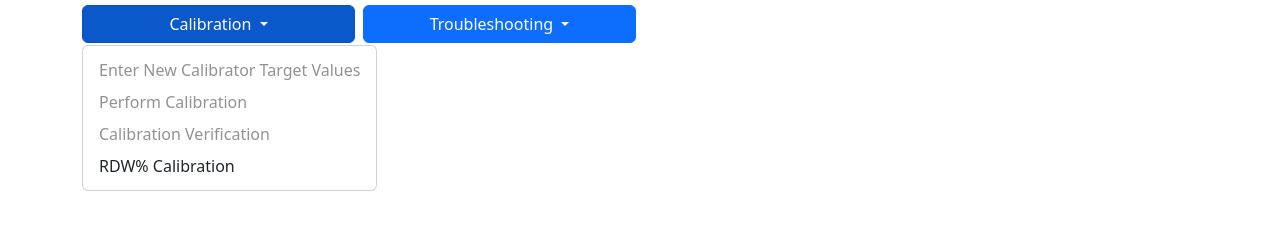
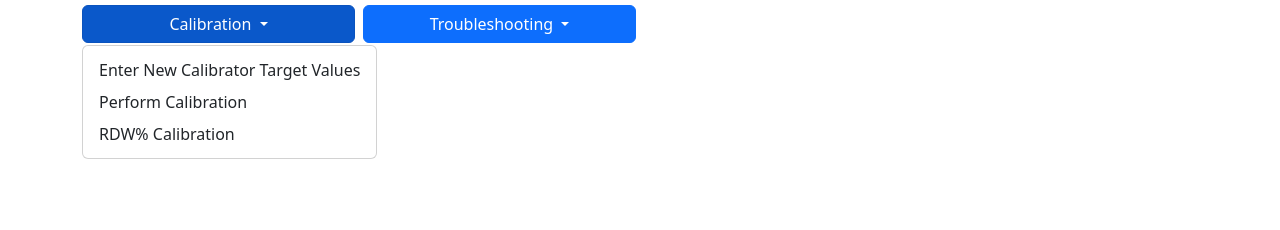
Before and after one commit to eaflores/PLES, a plain HTML site: page medonic.html in a window 1280 px wide. Both pictures are taken after a click on the button "Calibration". Shown: the part 406-636 px from the top of the page. Drawn offline with nearby package versions, Linux system fonts and the light colour scheme.

Commit message:
added calibration menu and pdfs

```diff
--- a/medonic.html
+++ b/medonic.html
@@ -180,10 +180,9 @@
             Calibration
           </button>
           <ul class="dropdown-menu">
-            <li><a class="dropdown-item disabled" href="#">Enter New Calibrator Target Values</a></li>
-            <li><a class="dropdown-item disabled" href="#">Perform Calibration</a></li>
-            <li><a class="dropdown-item disabled" href="#">Calibration Verification</a></li>
-            <li><a class="dropdown-item" href="pdfs/Medonic RDW% Calibration March-2026.pdf">RDW% Calibration</a></li>
+            <li><a class="dropdown-item" href="pdfs/calibration/Enter New Calibrator Target Values.pdf">Enter New Calibrator Target Values</a></li>
+            <li><a class="dropdown-item" href="pdfs/calibration/Medonic Calibration Procedure +RDW% Cal.pdf">Perform Calibration</a></li>
+            <li><a class="dropdown-item" href="pdfs/calibration/RDW% Calibration.pdf">RDW% Calibration</a></li>
           </ul>
         </div>
       </div>
```
Also changed, not shown: pdfs/image001.png (added), 5 other files.
